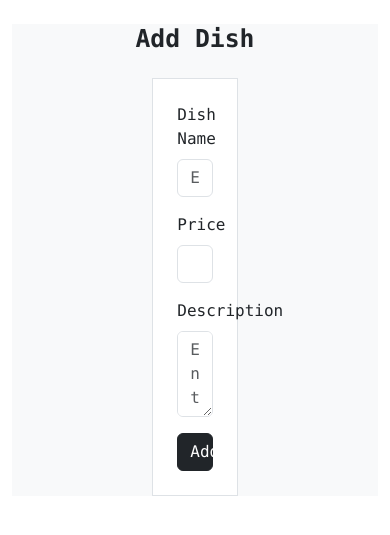
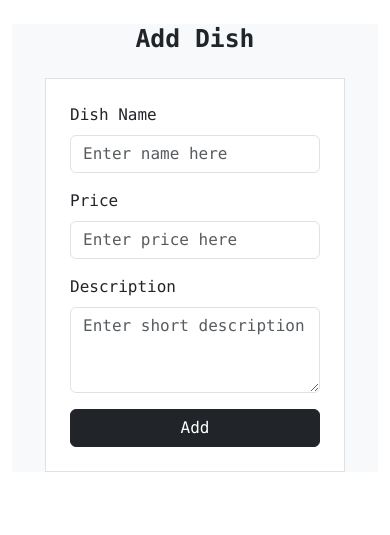
Before and after one commit to hrithikvishwakarma001/Learn-Python, a Django app: page /add_dish/ in a window 390 px wide. Shown: the part 72-607 px from the top of the page. Run offline with Django 4.2, Linux system fonts and the light colour scheme.

Commit message:
making responsive

```diff
--- a/django/zomato_chronicles/templates/add_dish.html
+++ b/django/zomato_chronicles/templates/add_dish.html
@@ -7,7 +7,7 @@
 {% block content %}
   <div class="container-sm mt-4 bg-light p-lg-5 d-flex align-items-center flex-column font-monospace " style="background-color: #f8f9fa; ">
     <h2 class="mb-4 fw-bolder">Add Dish</h2>
-    <div class="bg-white w-25 p-4 border">
+    <div class="bg-white w-25 p-4 border " style="min-width: 300px;">
       <form method="post">
         {% csrf_token %}
         <div class="mb-3">
--- a/django/zomato_chronicles/templates/place_order.html
+++ b/django/zomato_chronicles/templates/place_order.html
@@ -7,7 +7,7 @@
 {% block content %}
   <div class="container mt-4 border p-4 bg-gray-10 font-monospace d-flex  align-items-center flex-column " style="background-color: #f8f9fa; ">
     <h2 class="mb-4 fw-bolder">Place an Order 🚚</h2>
-    <div class="bg-white p-4 border w-25">
+    <div class="bg-white p-4 border w-25" style="min-width: 300px;">
       <form method="post">
         {% csrf_token %}
         <div class="mb-3">
```
